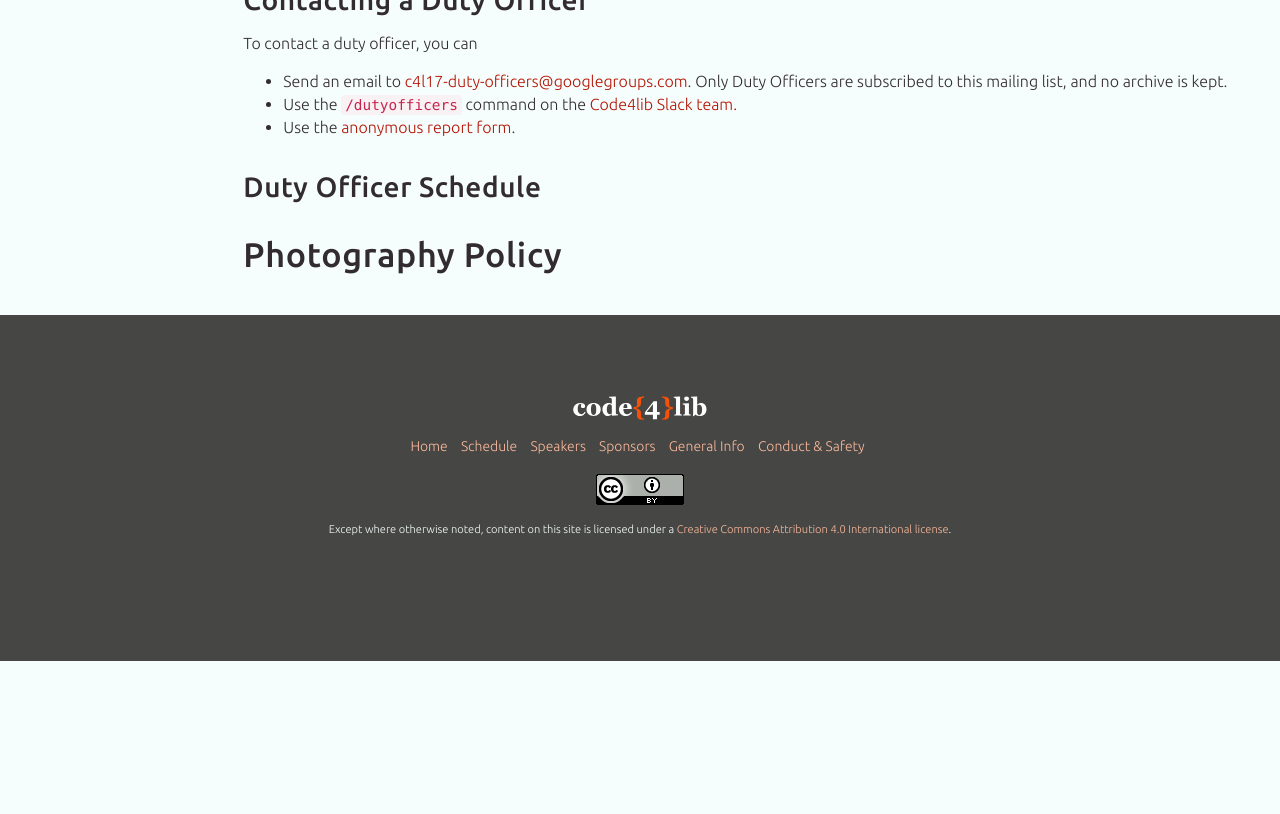
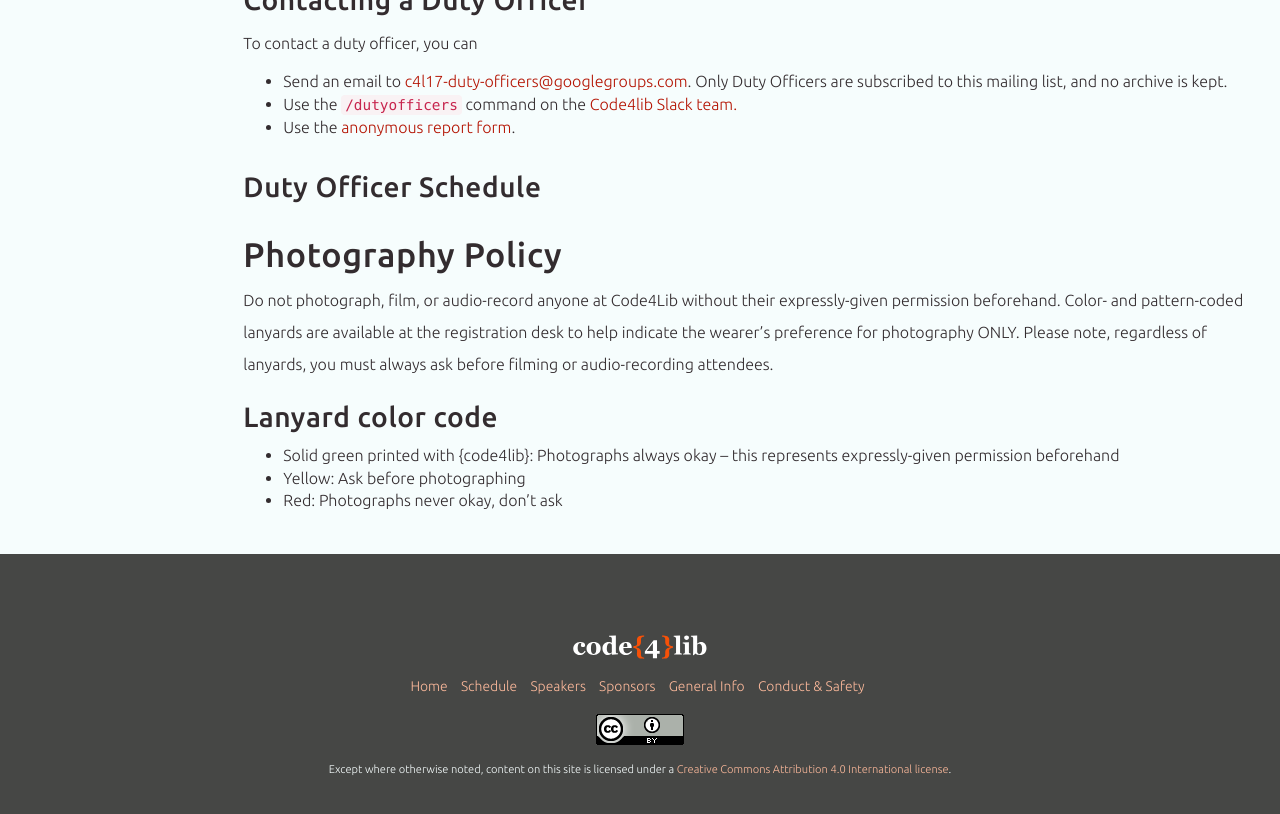
Before and after one commit to code4lib/2018.code4lib.org, a Jekyll site: the page built from conduct/index.html, in a window 1280 px wide and 900 px high, scrolled down 1079 px. Shown: the top 814 px of the window. Built offline with Jekyll 4.4.1, drawn with Linux system fonts in a browser that asks for light colours; some web fonts are replaced; before the commit the page ends 1740 px from its top, so only the background shows below that.

Commit message:
move photo policy to conduct

```diff
--- a/conduct/index.html
+++ b/conduct/index.html
@@ -204,9 +204,22 @@ active: 'Conduct & Safety'
                     <h2 id="photography">Photography Policy</h2>
 
                     <p>
+                        Do not photograph, film, or audio-record anyone at Code4Lib without their
+                        expressly-given permission beforehand. Color- and pattern-coded lanyards are
+                        available at the registration desk to help indicate the wearer’s preference
+                        for photography ONLY. Please note, regardless of lanyards, you must always
+                        ask before filming or audio-recording attendees.
                     </p>
+
+                    <h3>Lanyard color code</h3>
+                    <ul>
+                        <li>Solid green printed with {code4lib}: Photographs always okay – this represents expressly-given permission beforehand</li>
+                        <li>Yellow: Ask before photographing</li>
+                        <li>Red: Photographs never okay, don’t ask</li>
+                    </ul>
                 </div>
             </div>
+
         </div>
     </div>
 </div>
```
Also changed, not shown: attend/index.html (+0 -15 lines).
